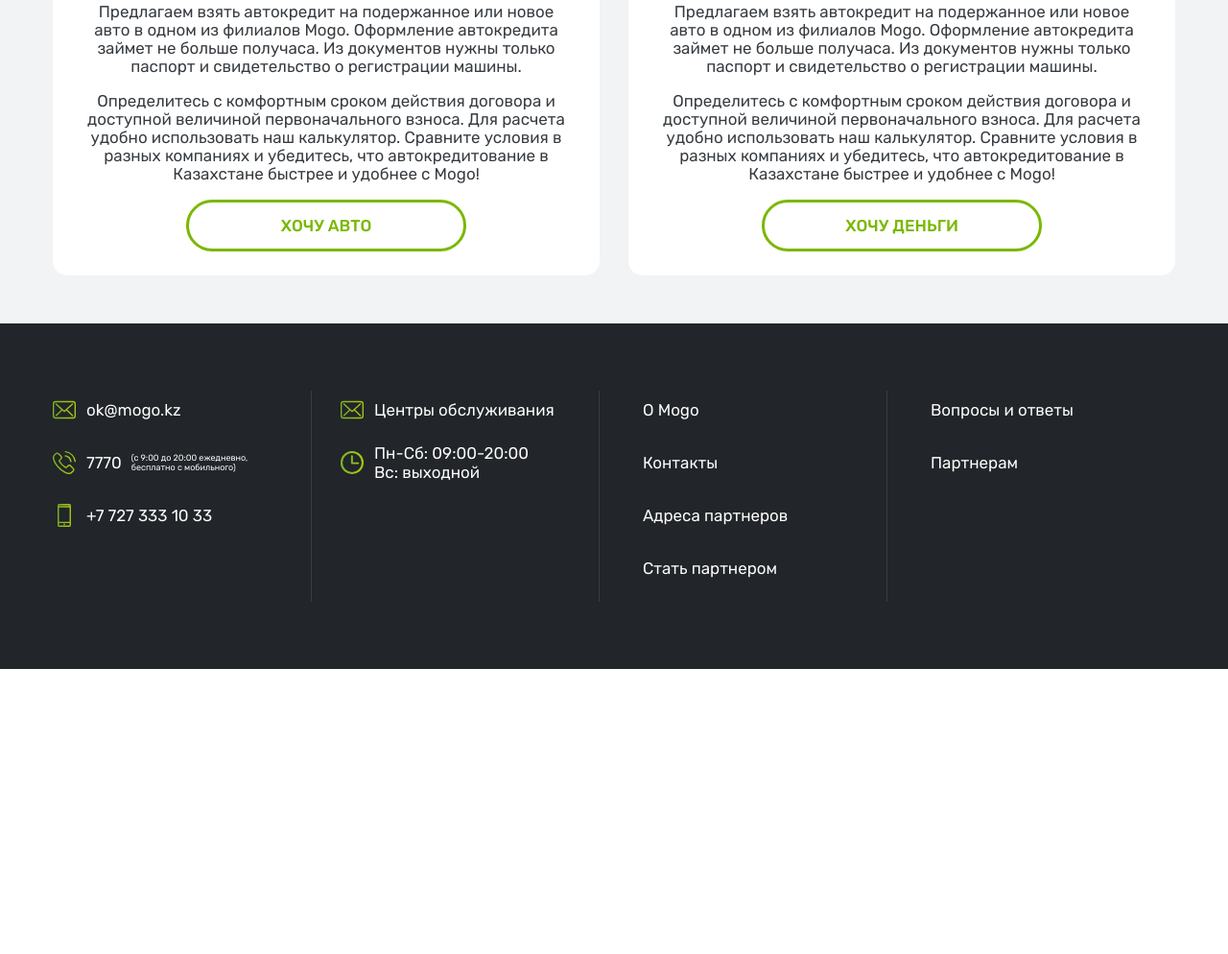
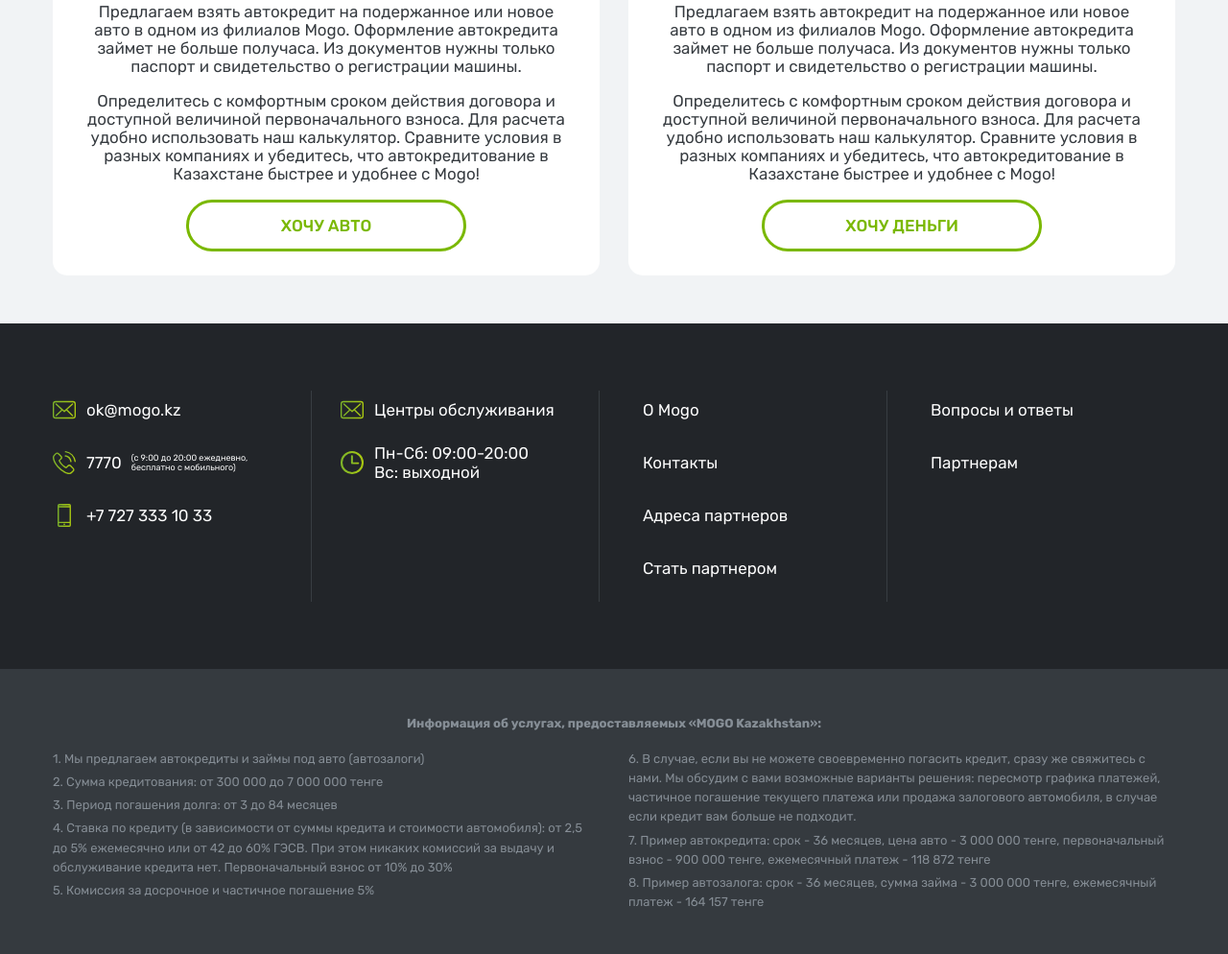
Before and after one commit to bsdave/mogo-pages, a plain HTML site: page 1.main.html in a window 1280 px wide. Shown: the part 2811-3805 px from the top of the page at 96% size. Before the commit the page ends 3508 px from the top, so only its background shows below. Drawn offline with Linux system fonts and the light colour scheme.

Commit message:
Made key points

```diff
--- a/1.main.html
+++ b/1.main.html
@@ -532,6 +532,44 @@
     </div>
   </footer>
 
+  <div class="basement-box">
+    <div class="container">
+      <div class="basement-head">
+        <h4>Информация об услугах, предоставляемых «MOGO Kazakhstan»:</h4>
+      </div>
+      <div class="basement-body">
+        <div class="row">
+          <div class="col-12 col-md-6">
+            <div class="key-points">
+              <span class="key-point">1. Мы предлагаем автокредиты и займы под авто (автозалоги)</span>
+              <span class="key-point">2. Сумма кредитования: от 300 000 до 7 000 000 тенге</span>
+              <span class="key-point">3. Период погашения долга: от 3 до 84 месяцев</span>
+              <span class="key-point">4. Ставка по кредиту (в зависимости от суммы кредита и стоимости автомобиля): от 2,5 до 5%
+                ежемесячно
+                или от
+                42 до 60% ГЭСВ. При этом никаких комиссий за выдачу и обслуживание кредита нет. Первоначальный взнос от
+                10%
+                до 30%</span>
+              <span class="key-point">5. Комиссия за досрочное и частичное погашение 5%</span>
+            </div>
+          </div>
+          <div class="col-12 col-md-6">
+            <div class="key-points">
+              <span class="key-point">6. В случае, если вы не можете своевременно погасить кредит, сразу же свяжитесь с нами. Мы обсудим с
+                вами возможные варианты решения: пересмотр графика платежей, частичное погашение текущего платежа или
+                продажа залогового автомобиля, в случае если кредит вам больше не подходит.</span>
+              <span class="key-point">7. Пример автокредита: срок - 36 месяцев, цена авто - 3 000 000 тенге, первоначальный взнос - 900
+                000
+                тенге, ежемесячный платеж - 118 872 тенге</span>
+              <span class="key-point">8. Пример автозалога: срок - 36 месяцев, сумма займа - 3 000 000 тенге, ежемесячный платеж - 164 157
+                тенге</span>
+            </div>
+          </div>
+        </div>
+      </div>
+    </div>
+  </div>
+
 </body>
 
 </html>
--- a/uncompiled_scss/styles/components/_footer.scss
+++ b/uncompiled_scss/styles/components/_footer.scss
@@ -36,13 +36,32 @@
   }
 }
 
+.basement-box {
+  background-color: #353a3f;
+  padding: 30px 15px 40px;
+  color: #868e96;
+  font-size: 13px;
+  line-height: 1.54;
+
+  .basement-head {
+  }
+
+  .basement-body {
+    .key-points {
+      .key-point {
+        display: inline-block;
+        margin-bottom: 4px;
+      }
+    }
+  }
+}
+
 @include desktop {
   .footer-box {
     padding: 70px 20px;
 
     .footer-body {
       .footer-list {
-
         &.bordered {
           border-bottom: none;
           border-right: 1px solid #383d42;
@@ -50,6 +69,10 @@
       }
     }
   }
+
+  .basement-box {
+    .basement-head {
+      text-align: center;
+    }
+  }
 }
-
-// background-color:
```
Also changed, not shown: assets/styles/style.css.
